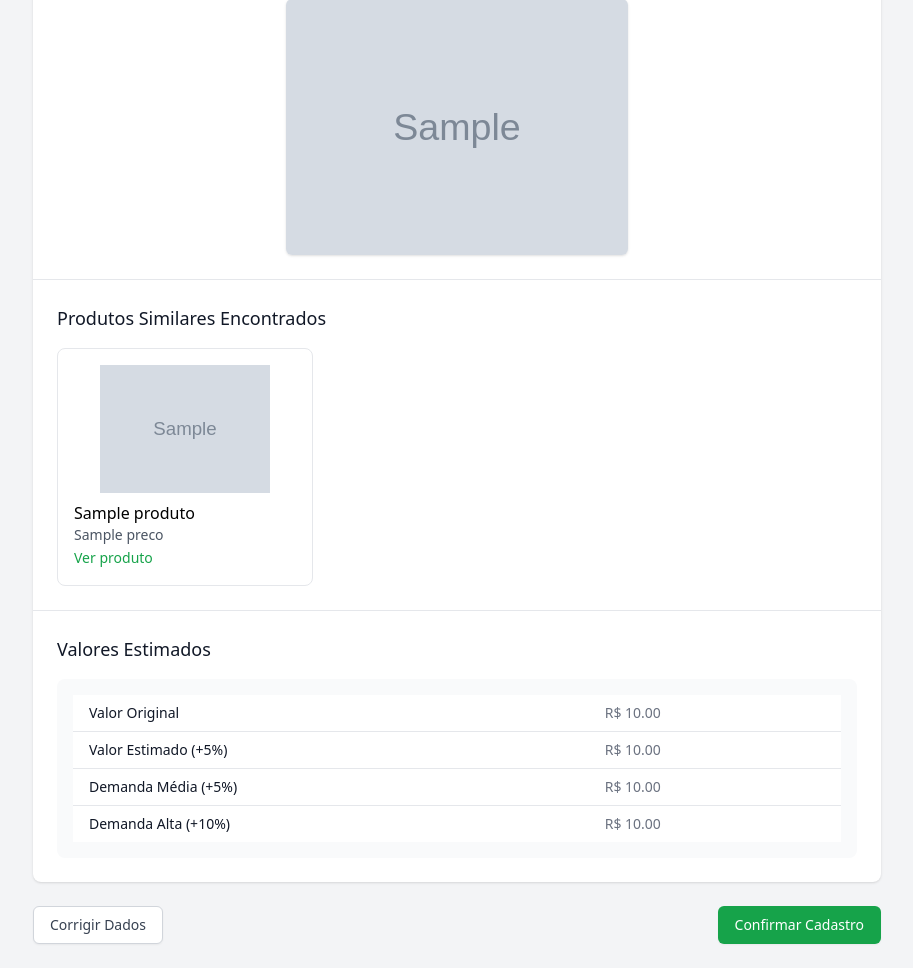
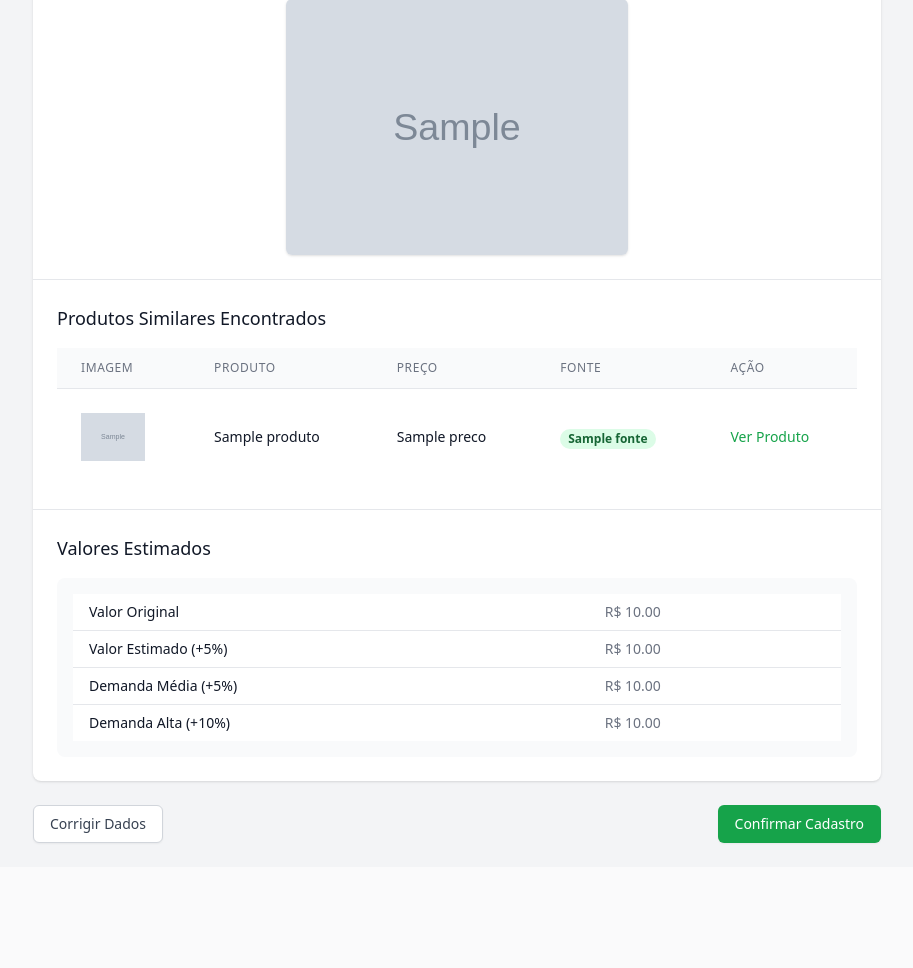
Before and after one commit to troqueiMudei/mudeiTroquei, a Flask app: template templates/preview_ficha.html in a window 1280 px wide. Shown: the part 1188-2156 px from the top of the page, without its empty margins (183-1096 px from the left). After the commit the page ends 2032 px from the top, so only its background shows below. Run offline with Flask 3, Linux system fonts and the light colour scheme; the template is opened without the code that fills it: most values are stand-ins (such as "Sample title", 1, 10 or a date in 2020); grey boxes marked "Sample" are stand-in pictures; some libraries are stand-ins or nearby versions.

Commit message:
adicinando novo metodo de preview de fichas

```diff
--- a/app.py
+++ b/app.py
@@ -494,24 +494,51 @@ class ProdutoFinder:
     def _extract_products_alternative(self):
         """Método alternativo quando o principal falha"""
         try:
-            # Tenta encontrar elementos de forma mais genérica
             produtos = []
-            elements = self.driver.find_elements(By.CSS_SELECTOR, "div[role='listitem'], div[role='article']")
+            elements = self.driver.find_elements(By.XPATH, "//div[@role='listitem'] | //div[@role='article']")
 
             for element in elements[:5]:  # Limita a 5 itens
                 try:
-                    produto = {
-                        "nome": element.find_element(By.CSS_SELECTOR, "[role='heading']").text,
-                        "preco": element.find_element(By.CSS_SELECTOR, "span").text,
-                        "url": element.find_element(By.CSS_SELECTOR, "a").get_attribute("href"),
-                        "img": element.find_element(By.CSS_SELECTOR, "img").get_attribute("src")
-                    }
-                    produtos.append(produto)
-                except:
+                    # Extrai nome
+                    name = self._safe_extract_text(element, [
+                        ".//h3", ".//h4",
+                        ".//div[contains(@class, 'title')]",
+                        ".//div[contains(@class, 'header')]"
+                    ])
+
+                    # Extrai preço
+                    price = self._safe_extract_text(element, [
+                        ".//span[contains(@class, 'price')]",
+                        ".//span[contains(@class, 'e10twf')]",
+                        ".//span[contains(@class, 'a8Pemb')]"
+                    ]) or "Preço não disponível"
+
+                    # Extrai URL
+                    url = self._safe_extract_attr(element, "href", [
+                        ".//a"
+                    ]) or "#"
+
+                    # Extrai imagem
+                    img = self._safe_extract_attr(element, "src", [
+                        ".//img"
+                    ]) or ""
+
+                    if name and url:
+                        produtos.append({
+                            "nome": name,
+                            "preco": price,
+                            "url": url,
+                            "img": img,
+                            "fonte": "Google Lens"
+                        })
+                except Exception as e:
+                    logger.warning(f"Erro ao extrair produto: {str(e)}")
                     continue
 
-            return produtos if produtos else []
-        except:
+            return produtos
+
+        except Exception as e:
+            logger.error(f"Erro na extração alternativa: {str(e)}")
             return []
 
     def fallback_search_by_image_description(self, image_path=None, description=None):
@@ -1321,88 +1348,65 @@ class ProdutoFinder:
         return "#"
 
     def _extract_products_comprehensive(self):
-        """Método mais robusto para extrair produtos"""
+        """Método mais robusto para extrair produtos com todas as informações"""
         produtos = []
 
         try:
-            # Aguardar mais tempo para carregar os resultados
+            # Espera até que os resultados estejam carregados
             WebDriverWait(self.driver, 20).until(
                 EC.presence_of_element_located(
                     (By.XPATH, "//div[contains(@class, 'sh-dgr__grid-result') or contains(@class, 'Lv3Kxc')]"))
             )
 
-            # Tentar vários seletores atualizados (maio/2025)
-            selectors = [
-                # Seletores para Google Shopping
-                "//div[contains(@class, 'sh-dgr__grid-result')]",
-                "//div[contains(@class, 'sh-dlr__list-result')]",
-                "//div[contains(@class, 'pla-unit')]",
-
-                # Seletores para Google Lens
-                "//div[contains(@class, 'UAiK1e')]//div[contains(@class, 'Lv3Kxc')]",
-                "//div[contains(@class, 'PJLMUc')]",
-                "//a[contains(@class, 'UAQDqe')]",
-
-                # Novos seletores alternativos
-                "//div[@data-product]",
-                "//div[contains(@class, 'commercial-unit')]",
-                "//div[@role='listitem']"
-            ]
-
-            for selector in selectors:
-                try:
-                    elements = self.driver.find_elements(By.XPATH, selector)
-                    if elements:
-                        logger.info(f"Encontrados {len(elements)} elementos com seletor: {selector}")
-
-                        for element in elements[:5]:  # Limitar a 5 resultados
-                            try:
-                                produto = {
-                                    "nome": self._extract_with_retry(element, [
-                                        ".//h3", ".//h4",
-                                        ".//div[contains(@class, 'title')]",
-                                        ".//div[contains(@class, 'header')]"
-                                    ]),
-
-                                    "preco": self._extract_with_retry(element, [
-                                        ".//span[contains(@class, 'price')]",
-                                        ".//span[contains(@class, 'e10twf')]",
-                                        ".//span[contains(@class, 'a8Pemb')]"
-                                    ]),
-
-                                    "url": self._extract_attribute_with_retry(element, "href", [
-                                        ".//a"
-                                    ]),
-
-                                    "img": self._extract_attribute_with_retry(element, "src", [
-                                        ".//img"
-                                    ])
-                                }
-
-                                if produto["nome"] and produto["url"]:
-                                    produtos.append(produto)
-                            except Exception as e:
-                                logger.warning(f"Erro ao extrair produto: {str(e)}")
-                                continue
-
-                        if produtos:
-                            break
-                except Exception as e:
-                    logger.warning(f"Erro com seletor {selector}: {str(e)}")
-                    continue
-
-            # Se ainda não encontrou, tentar rolar a página
-            if not produtos:
-                self.driver.execute_script("window.scrollTo(0, document.body.scrollHeight);")
-                time.sleep(3)
-                produtos = self._extract_with_javascript()
+            # Extrai os produtos usando JavaScript para maior confiabilidade
+            produtos = self.driver.execute_script("""
+                const results = [];
+                const productContainers = document.querySelectorAll('div.sh-dgr__grid-result, div.Lv3Kxc, div[data-product]');
+
+                productContainers.forEach(container => {
+                    try {
+                        // Extrai nome
+                        const nameElement = container.querySelector('h3, h4, [role="heading"], [class*="title"]');
+                        const name = nameElement?.innerText?.trim() || 'Produto similar';
+
+                        // Extrai preço
+                        const priceElement = container.querySelector('[class*="price"], span[aria-hidden="true"]');
+                        const price = priceElement?.innerText?.trim() || 'Preço não disponível';
+
+                        // Extrai URL
+                        const linkElement = container.querySelector('a');
+                        const url = linkElement?.href || '#';
+
+                        // Extrai imagem
+                        const imgElement = container.querySelector('img');
+                        const img = imgElement?.src || '';
+
+                        // Extrai fonte (Google Shopping ou outro)
+                        const source = container.classList.contains('sh-dgr__grid-result') ?
+                            'Google Shopping' : 'Google Lens';
+
+                        if (name && url) {
+                            results.push({
+                                nome: name,
+                                preco: price,
+                                url: url,
+                                img: img,
+                                fonte: source
+                            });
+                        }
+                    } catch (e) {
+                        console.error('Error extracting product:', e);
+                    }
+                });
+
+                return results.slice(0, 5); // Limita a 5 resultados
+            """) or []
 
         except Exception as e:
-            logger.error(f"Erro na extração: {str(e)}")
-            # Tentar fallback com JavaScript
-            produtos = self._extract_with_javascript()
-
-        return produtos or []
+            logger.error(f"Erro na extração principal: {str(e)}")
+            produtos = self._extract_products_alternative()
+
+        return produtos
 
     def _extract_products(self):
         """Extrai produtos com múltiplas estratégias"""
@@ -1561,6 +1565,30 @@ class ProdutoFinder:
                 continue
 
         return produto
+
+    def buscar_produtos_similares(image_url):
+        """Busca produtos similares no Google Lens com mais informações"""
+        try:
+            finder = ProdutoFinder()
+            produtos = finder.buscar_produtos_por_url(image_url)
+
+            # Filtra e formata os resultados
+            produtos_formatados = []
+            for produto in produtos:
+                if produto.get('nome') and produto.get('url'):
+                    produtos_formatados.append({
+                        'nome': produto.get('nome', 'Produto similar'),
+                        'preco': produto.get('preco', 'Preço não disponível'),
+                        'url': produto.get('url', '#'),
+                        'imagem': produto.get('img', ''),
+                        'fonte': produto.get('fonte', 'Google Lens')
+                    })
+
+            return produtos_formatados[:5]  # Limita a 5 resultados
+
+        except Exception as e:
+            logger.error(f"Erro na busca de produtos similares: {str(e)}")
+            return []
 
     def _executar_busca(self, search_url):
         """Método interno para executar a busca no Google Lens"""
@@ -2058,9 +2086,9 @@ def preview_ficha():
                     img_url = finder._convert_image_to_url(image=img)
                     form_data['imagem_url'] = img_url
 
-                    # Buscar produtos similares
+                    # Buscar produtos similares com as melhorias
                     if img_url:
-                        form_data['produtos_similares'] = finder.buscar_produtos_por_url(img_url)
+                        form_data['produtos_similares'] = buscar_produtos_similares(img_url)
                 except Exception as e:
                     logger.error(f"Erro ao processar imagem: {str(e)}")
                     form_data['erro_imagem'] = str(e)
--- a/templates/preview_ficha.html
+++ b/templates/preview_ficha.html
@@ -155,17 +155,47 @@
         {% if ficha.produtos_similares %}
         <div class="p-6 border-b border-gray-200">
             <h2 class="text-lg font-medium text-gray-900 mb-4">Produtos Similares Encontrados</h2>
-            <div class="grid grid-cols-1 md:grid-cols-3 gap-4">
-                {% for produto in ficha.produtos_similares %}
-                <div class="border rounded-lg p-4">
-                    {% if produto.img %}
-                    <img src="{{ produto.img }}" alt="{{ produto.nome }}" class="w-full h-32 object-contain mb-2">
-                    {% endif %}
-                    <h3 class="font-medium">{{ produto.nome }}</h3>
-                    <p class="text-sm text-gray-600">{{ produto.preco }}</p>
-                    <a href="{{ produto.url }}" target="_blank" class="text-sm text-green-600 hover:text-green-800">Ver produto</a>
-                </div>
-                {% endfor %}
+            <div class="overflow-x-auto">
+                <table class="min-w-full divide-y divide-gray-200">
+                    <thead class="bg-gray-50">
+                        <tr>
+                            <th scope="col" class="px-6 py-3 text-left text-xs font-medium text-gray-500 uppercase tracking-wider">Imagem</th>
+                            <th scope="col" class="px-6 py-3 text-left text-xs font-medium text-gray-500 uppercase tracking-wider">Produto</th>
+                            <th scope="col" class="px-6 py-3 text-left text-xs font-medium text-gray-500 uppercase tracking-wider">Preço</th>
+                            <th scope="col" class="px-6 py-3 text-left text-xs font-medium text-gray-500 uppercase tracking-wider">Fonte</th>
+                            <th scope="col" class="px-6 py-3 text-left text-xs font-medium text-gray-500 uppercase tracking-wider">Ação</th>
+                        </tr>
+                    </thead>
+                    <tbody class="bg-white divide-y divide-gray-200">
+                        {% for produto in ficha.produtos_similares %}
+                        <tr>
+                            <td class="px-6 py-4 whitespace-nowrap">
+                                {% if produto.imagem %}
+                                <img src="{{ produto.imagem }}" alt="{{ produto.nome }}" class="h-16 w-16 object-contain">
+                                {% else %}
+                                <div class="h-16 w-16 bg-gray-100 flex items-center justify-center">
+                                    <span class="text-xs text-gray-400">Sem imagem</span>
+                                </div>
+                                {% endif %}
+                            </td>
+                            <td class="px-6 py-4 whitespace-nowrap">
+                                <div class="text-sm font-medium text-gray-900">{{ produto.nome }}</div>
+                            </td>
+                            <td class="px-6 py-4 whitespace-nowrap">
+                                <div class="text-sm text-gray-900">{{ produto.preco }}</div>
+                            </td>
+                            <td class="px-6 py-4 whitespace-nowrap">
+                                <span class="px-2 inline-flex text-xs leading-5 font-semibold rounded-full bg-green-100 text-green-800">
+                                    {{ produto.fonte }}
+                                </span>
+                            </td>
+                            <td class="px-6 py-4 whitespace-nowrap text-sm font-medium">
+                                <a href="{{ produto.url }}" target="_blank" class="text-green-600 hover:text-green-900">Ver Produto</a>
+                            </td>
+                        </tr>
+                        {% endfor %}
+                    </tbody>
+                </table>
             </div>
         </div>
         {% endif %}
```
